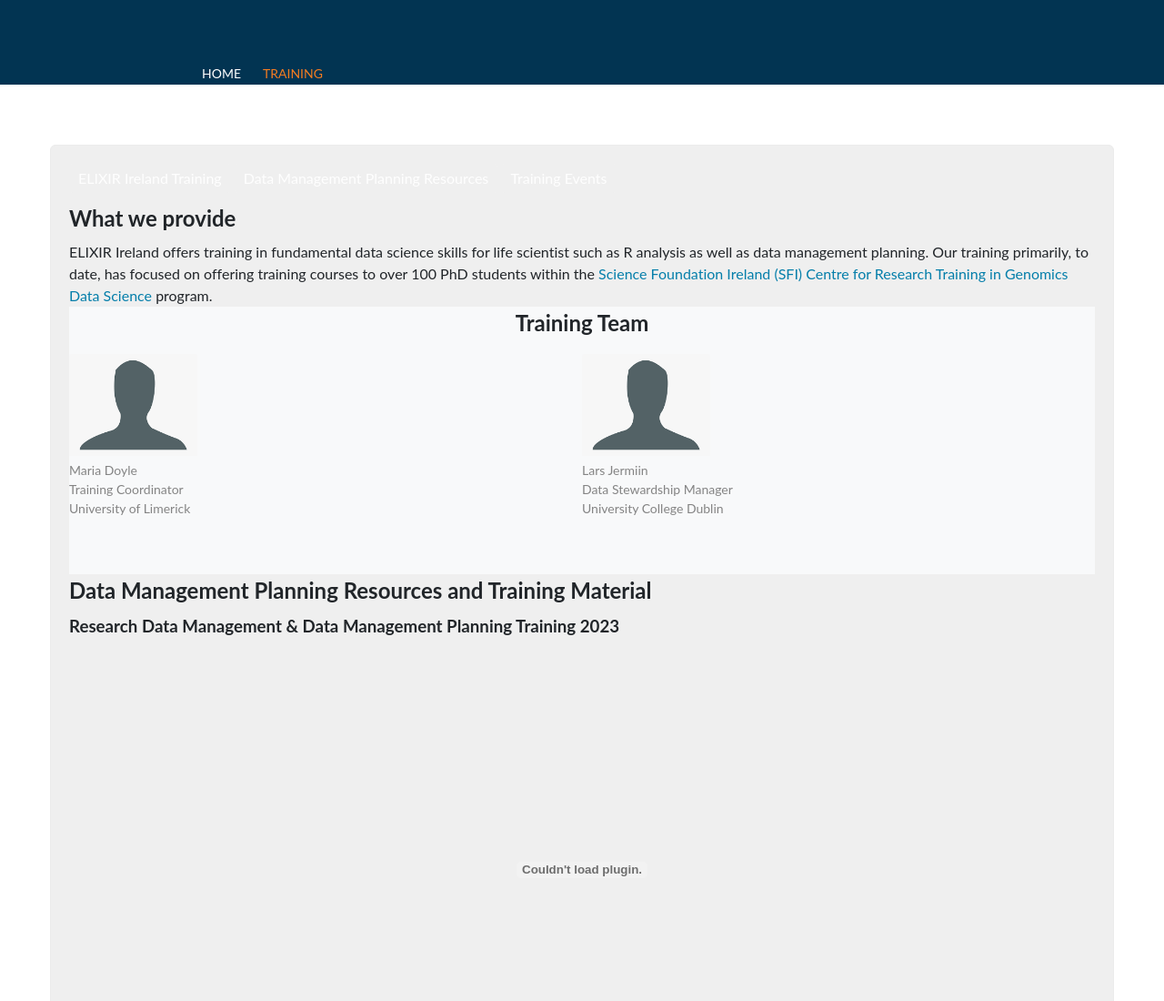
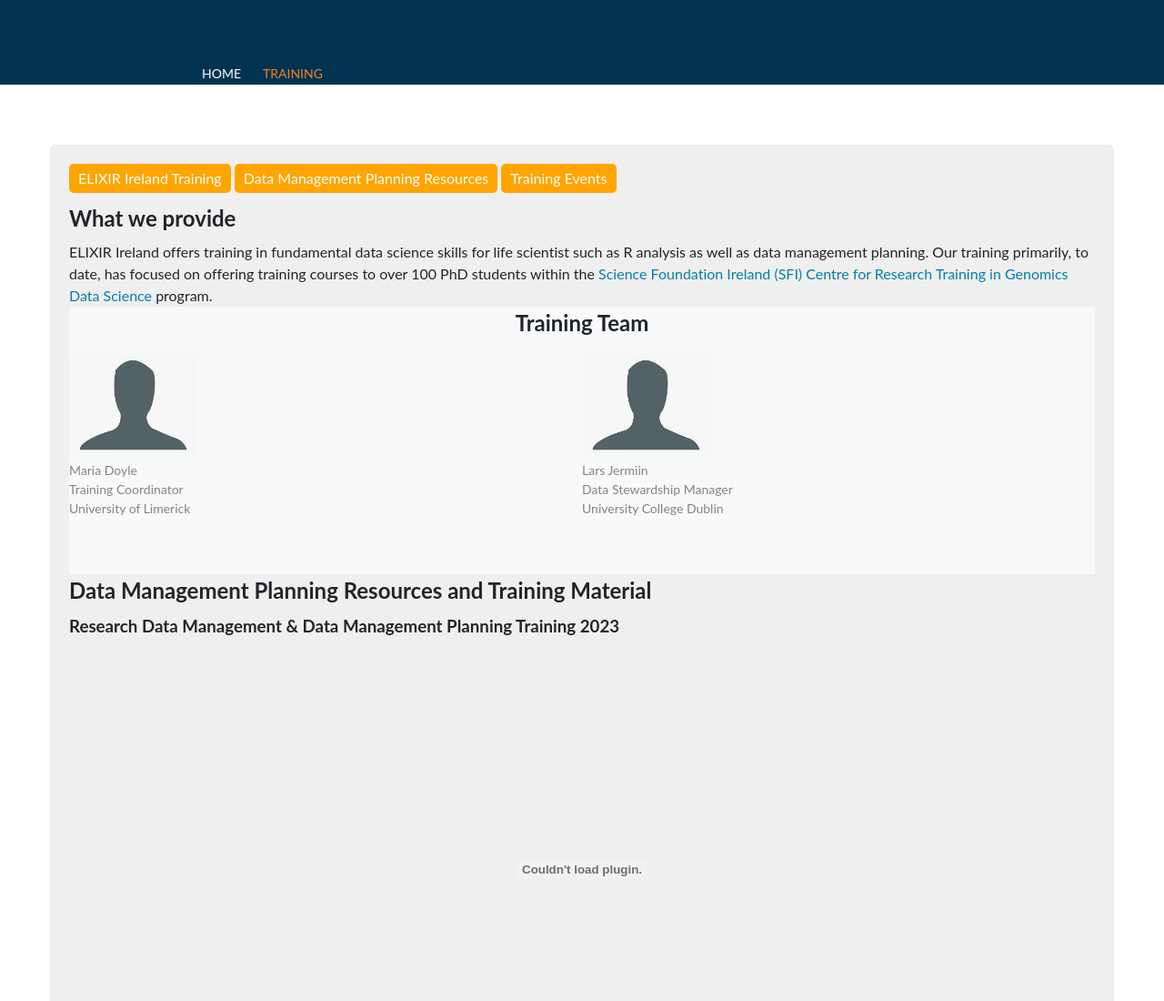
Before and after one commit to clearysi/clearysi.github.io, a plain HTML site: page training.html in a window 1280 px wide. Shown: the top 1100 px of the page at 91% size. Drawn offline with nearby package versions, Linux system fonts and the light colour scheme; some icons are missing; a web font is replaced by a local one.

Commit message:
Update training.html
Change button colour to orange

```diff
--- a/training.html
+++ b/training.html
@@ -85,9 +85,9 @@
               <div class="percent-100">
                 <div class="tinted">
                   <div class="tab">
-                    <button class="tablinks" onclick="clickHandle(event, 'Home')"> ELIXIR Ireland Training </button>
-                    <button class="tablinks" onclick="clickHandle(event, 'DMP')">Data Management Planning Resources</button>
-                    <button class="tablinks" onclick="clickHandle(event, 'Events')">Training Events</button>
+                    <button style="background-color:orange; border-color:orange" class="tablinks" onclick="clickHandle(event, 'Home')"> ELIXIR Ireland Training </button>
+                    <button style="background-color:orange; border-color:orange" class="tablinks" onclick="clickHandle(event, 'DMP')">Data Management Planning Resources</button>
+                    <button style="background-color:orange; border-color:orange" class="tablinks" onclick="clickHandle(event, 'Events')">Training Events</button>
                     </div>
                    <div id="Home" class="tabcontent">
                    <h2> What we provide </h2>
```
